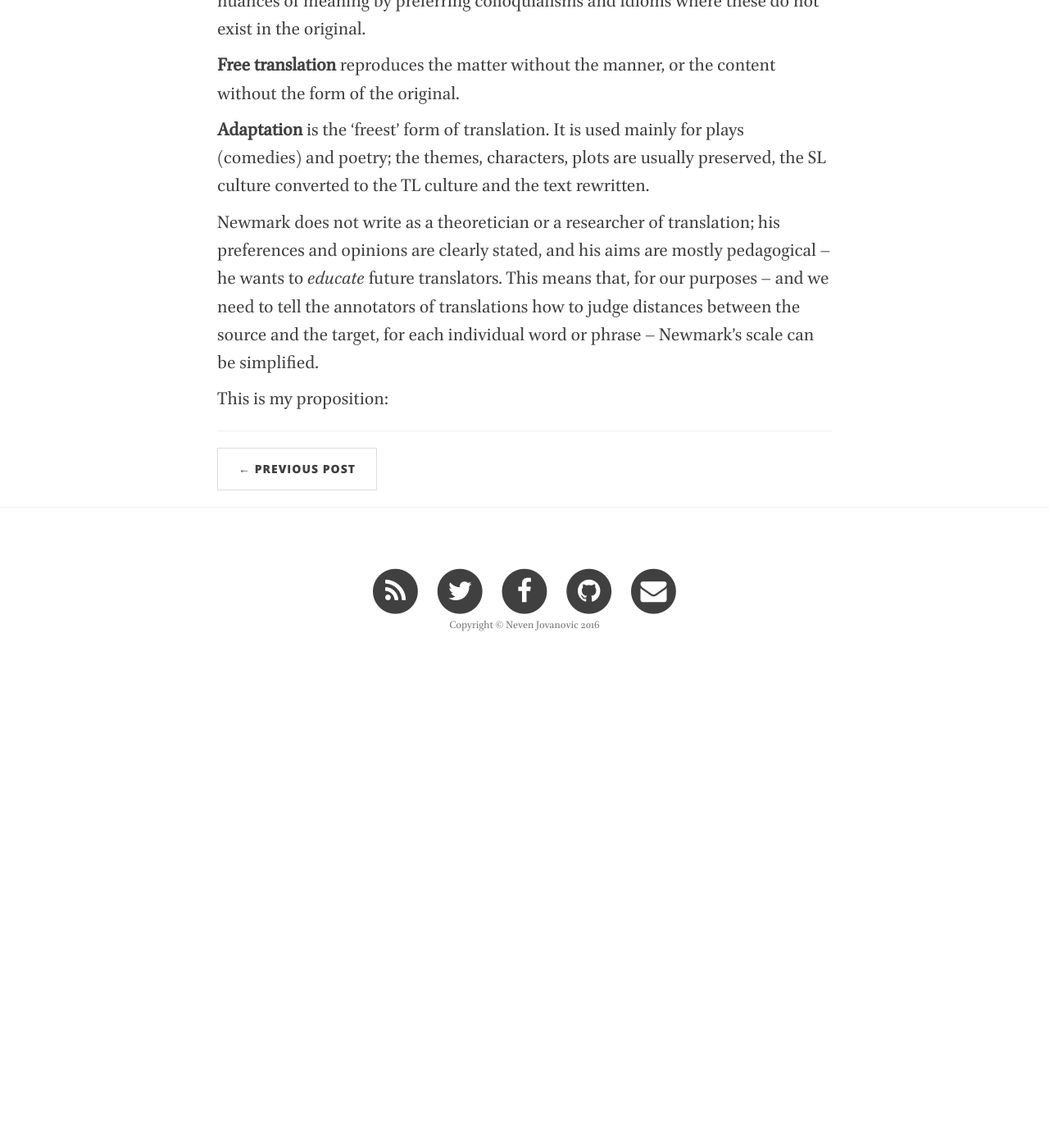
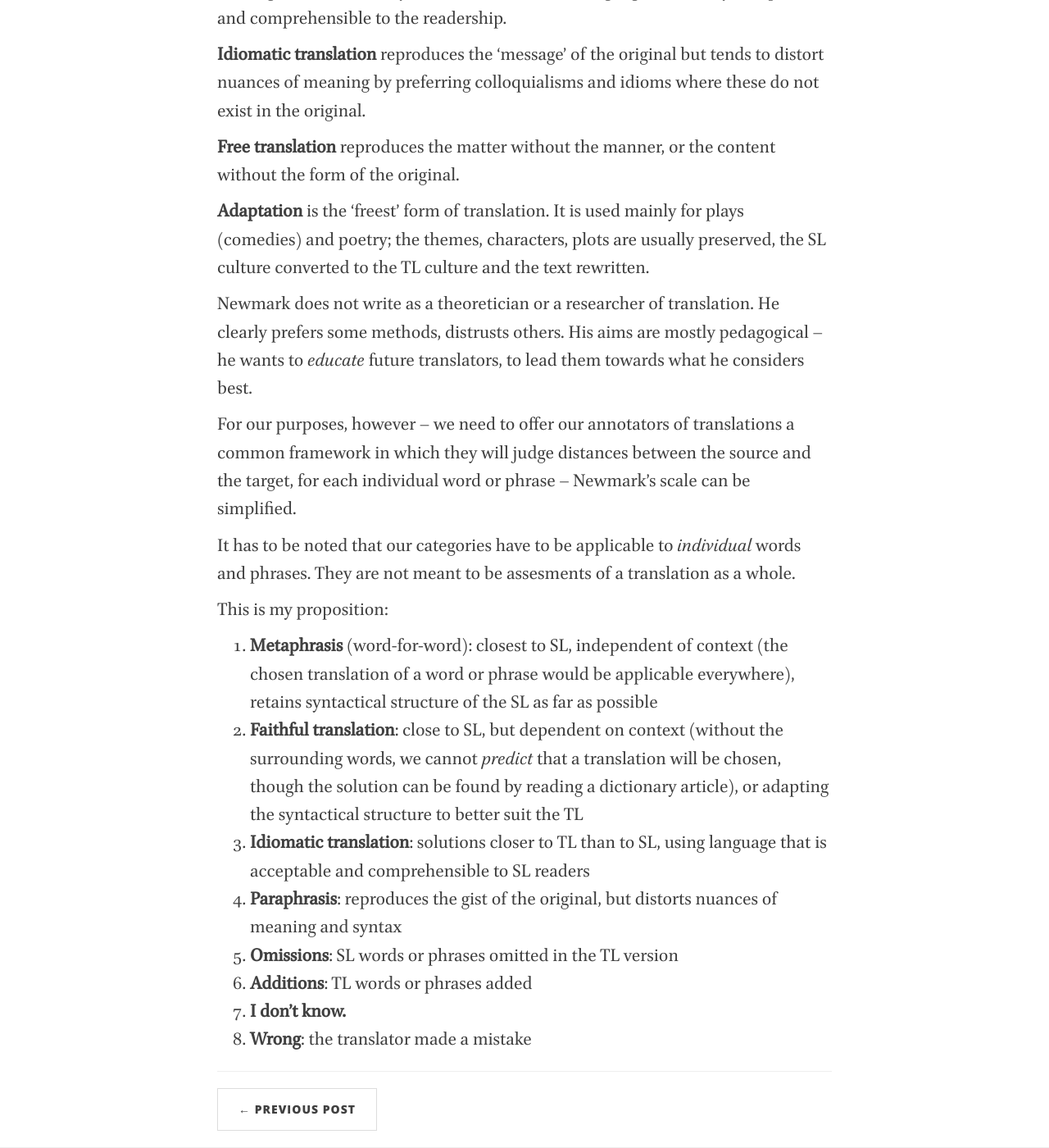
Before and after one commit to nevenjovanovic/nevenjovanovic.github.io, a Jekyll site: the page built from _posts/2016-10-14-newmark.markdown, in a window 1280 px wide and 1400 px high, scrolled down 2022 px. Shown: the whole window at 82% size. Built offline with Jekyll 4.4.1, drawn with Linux system fonts in a browser that asks for light colours; nearby versions of some CDN libraries; before the commit the page ends 2860 px from its top, so only the background shows below that; some of the changed text lies outside the part shown.

Commit message:
Add post on Newmark's translation methods

```diff
--- a/_posts/2016-10-14-newmark-translation.markdown
+++ b/_posts/2016-10-14-newmark.markdown
@@ -2,23 +2,26 @@
 layout:     post
 title:      "Newmark on translation methods"
 subtitle:   "A continuum between the literal and the free"
-date:       2016-10-14 13:17:00
+date:       2016-10-14 12:00:00
 author:     "Neven Jovanović"
-header-img: "img/post-bg-06.jpg"
+header-img: "img/post-bg-02.jpg"
+permalink: /newmark-on-translation/
 ---
 
-In his Textbook on Translation, Peter Newmark proposes to look at translation methods as a continuum between the emphasis on Source Language (SL) and the emphasis on Target Language (TL). Newmark then considers a scale of eight levels:
+# Peter Newmark on translation, adapted for alignment
 
-+ Word-for-word translation (strongest emphasis on SL)
-+ Literal translation
-+ Faithful translation
-+ Semantic translation
-+ Communicative translation (emphasis on TL starts to dominate)
-+ Idiomatic translation
-+ Free translation
-+ Adaptation (strongest emphasis on TL)
+In his [Textbook on Translation](http://www.worldcat.org/title/textbook-of-translation/oclc/473215438), Peter Newmark proposes to look at translation methods as a continuum between the emphasis on Source Language (SL) and the emphasis on Target Language (TL). Newmark then considers a scale of eight levels:
 
-Newmark provides following descriptions of his levels:
+1. Word-for-word translation (strongest emphasis on SL)
+2. Literal translation
+3. Faithful translation
+4. Semantic translation
+5. Communicative translation (emphasis on TL starts to dominate)
+6. Idiomatic translation
+7. Free translation
+8. Adaptation (strongest emphasis on TL)
+
+Newmark provides the following descriptions of his levels:
 
 **Word-for-word translation** is often demonstrated as interlinear translation, with the TL immediately below the SL words. The SL word-order is preserved and the words translated singly by their most common meanings, out of context. Cultural words are translated literally.
 
@@ -36,6 +39,19 @@
 
 **Adaptation** is the 'freest' form of translation. It is used mainly for plays (comedies) and poetry; the themes, characters, plots are usually preserved, the SL culture converted to the TL culture and the text rewritten.
 
-Newmark does not write as a theoretician or a researcher of translation; his preferences and opinions are clearly stated, and his aims are mostly pedagogical -- he wants to *educate* future translators. This means that, for our purposes -- and we need to tell the annotators of translations how to judge distances between the source and the target, for each individual word or phrase -- Newmark's scale can be simplified.
+Newmark does not write as a theoretician or a researcher of translation. He clearly prefers some methods, distrusts others. His aims are mostly pedagogical -- he wants to *educate* future translators, to lead them towards what he considers best.
+
+For our purposes, however -- we need to offer our annotators of translations a common framework in which they will judge distances between the source and the target, for each individual word or phrase -- Newmark's scale can be simplified.
+
+It has to be noted that our categories have to be applicable to *individual* words and phrases. They are not meant to be assesments of a translation as a whole.
 
 This is my proposition:
+
+1. **Metaphrasis** (word-for-word): closest to SL, independent of context (the chosen translation of a word or phrase would be applicable everywhere), retains syntactical structure of the SL as far as possible
+2. **Faithful translation**: close to SL, but dependent on context (without the surrounding words, we cannot *predict* that a translation will be chosen, though the solution can be found by reading a dictionary article), or adapting the syntactical structure to better suit the TL
+3. **Idiomatic translation**: solutions closer to TL than to SL, using language that is acceptable and comprehensible to SL readers
+4. **Paraphrasis**: reproduces the gist of the original, but distorts nuances of meaning and syntax
+5. **Omissions**: SL words or phrases omitted in the TL version
+6. **Additions**: TL words or phrases added
+7. **I don't know.**
+8. **Wrong**: the translator made a mistake
```
